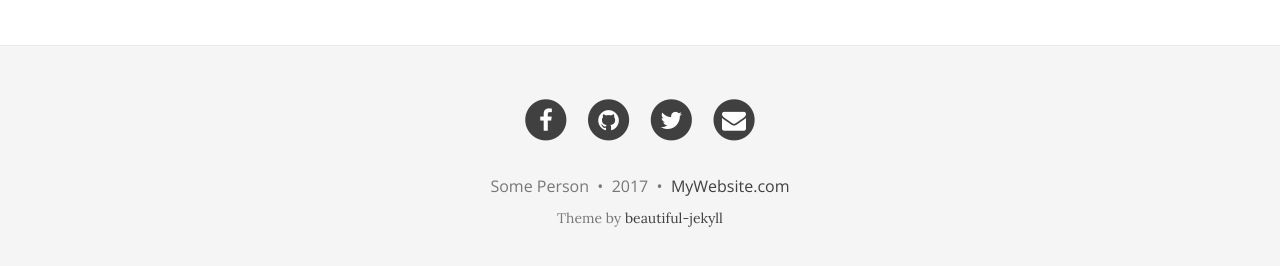
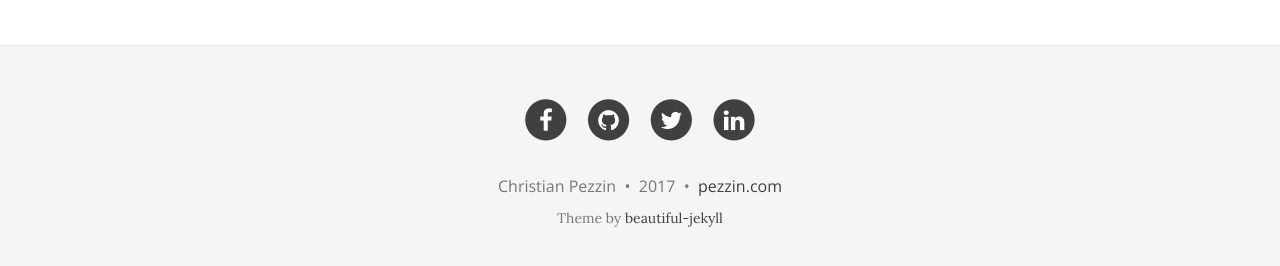
Before and after one commit to pezzin/pezzin.github.io, a Jekyll site: the page built from index.html, in a window 1280 px wide and 900 px high, scrolled down 1071 px. Shown: the part 621-887 px from the top of the window. Built offline with Jekyll 4.4.1, drawn with Linux system fonts in a browser that asks for light colours; nearby versions of some CDN libraries; the list of posts is cut into pages by our own code.

Commit message:
edited config

```diff
--- a/_config.yml
+++ b/_config.yml
@@ -44,32 +44,32 @@ avatar: "/img/avatar-icon.png"
 # Change all these values or delete the ones you don't want.
 # Important: you must keep the "name" parameter, everything else you can remove
 author:
-  name: Some Person
+  name: Christian Pezzin
   email: "youremail@domain.com"
-  facebook: yourname  # eg. daattali
-  github: yourname    # eg. daattali
-  twitter: yourname   # eg. daattali
-  reddit: yourname    # eg. daattali
-  google-plus: +yourname   # eg. +DeanAttali or 109424658772469020925
-  linkedin: yourname  # eg. daattali
-  xing: yourname      # eg. daattali
-  stackoverflow: yourlink  # eg. "3943160/daattali"
-  snapchat: yourname  # eg. daattali
-  instagram: yourname # eg. daattali
-  youtube: yourlink   # eg. user/daattali or channel/daattali
-  spotify: yourname   # eg. daattali
-  telephone: yourphone   # eg. +14159998888
+  facebook: pezzin  # eg. daattali
+  github: pezzin    # eg. daattali
+  twitter: pezzin   # eg. daattali
+#  reddit: yourname    # eg. daattali
+#  google-plus: +yourname   # eg. +DeanAttali or 109424658772469020925
+  linkedin: pezzin  # eg. daattali
+#  xing: yourname      # eg. daattali
+#  stackoverflow: yourlink  # eg. "3943160/daattali"
+#  snapchat: yourname  # eg. daattali
+#  instagram: yourname # eg. daattali
+#  youtube: yourlink   # eg. user/daattali or channel/daattali
+#  spotify: yourname   # eg. daattali
+#  telephone: yourphone   # eg. +14159998888
 
 # Select which links to show in the footer
 footer-links-active:
   rss: false
   facebook: true
-  email: true
+  email: false
   twitter: true
   google-plus: false
   github: true
   reddit: false
-  linkedin: false
+  linkedin: true
   xing: false
   stackoverflow: false
   snapchat: false
@@ -82,12 +82,12 @@ footer-links-active:
 share-links-active:
   twitter: true
   facebook: true
-  google: false
+  google: true
   linkedin: true
 
 # How to display the link to the website in the footer
 # Remove this if you don't want a link in the footer
-url-pretty: "MyWebsite.com"  # eg. "deanattali.com/beautiful-jekyll"
+url-pretty: "pezzin.com"  # eg. "deanattali.com/beautiful-jekyll"
 
 # --- Misc --- #
 # Fill in your Disqus shortname (NOT the userid) if you want to support Disqus comments
@@ -113,7 +113,7 @@ title-separator: "-"
 # --- Don't need to touch anything below here (but you can if you want) --- #
 
 # Output options (more information on Jekyll's site)
-timezone: "America/Vancouver"
+timezone: "Europe/Rome"
 markdown: kramdown
 highlighter: rouge
 permalink: /:year-:month-:day-:title/
```
